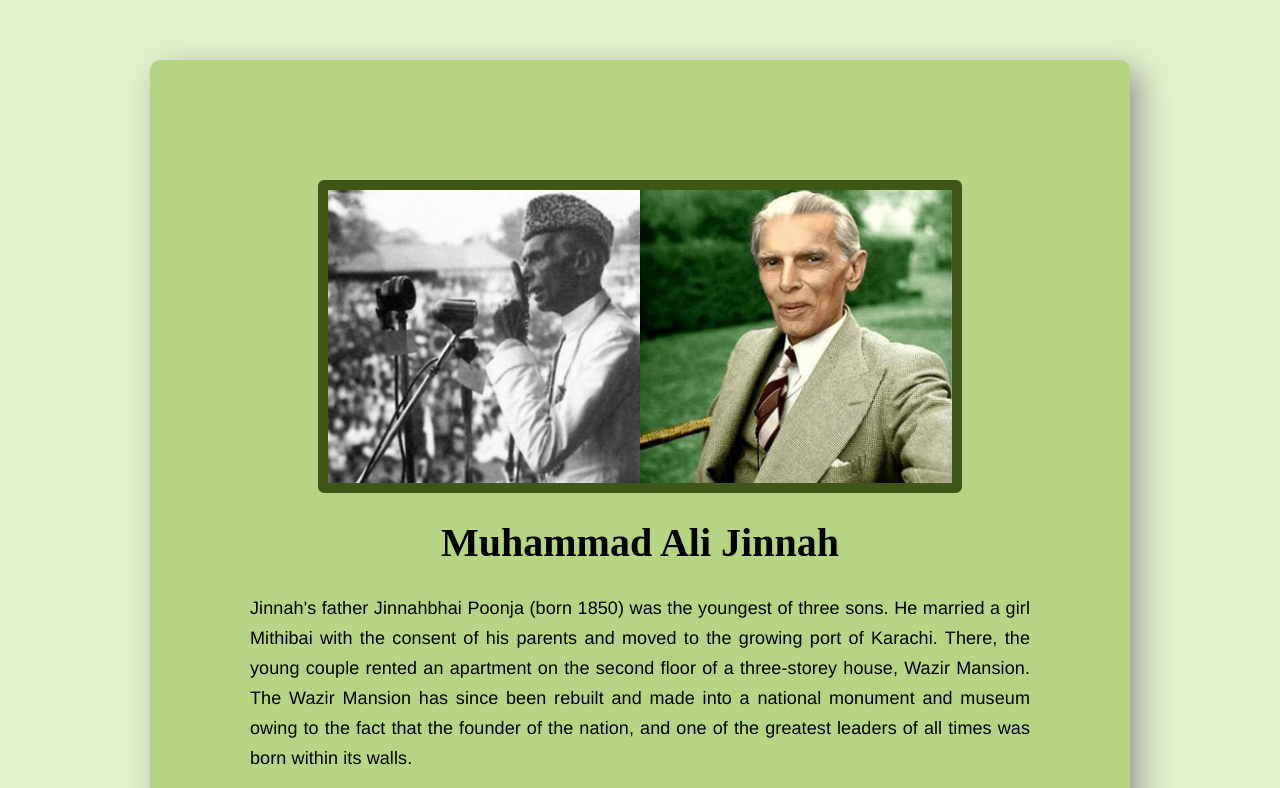
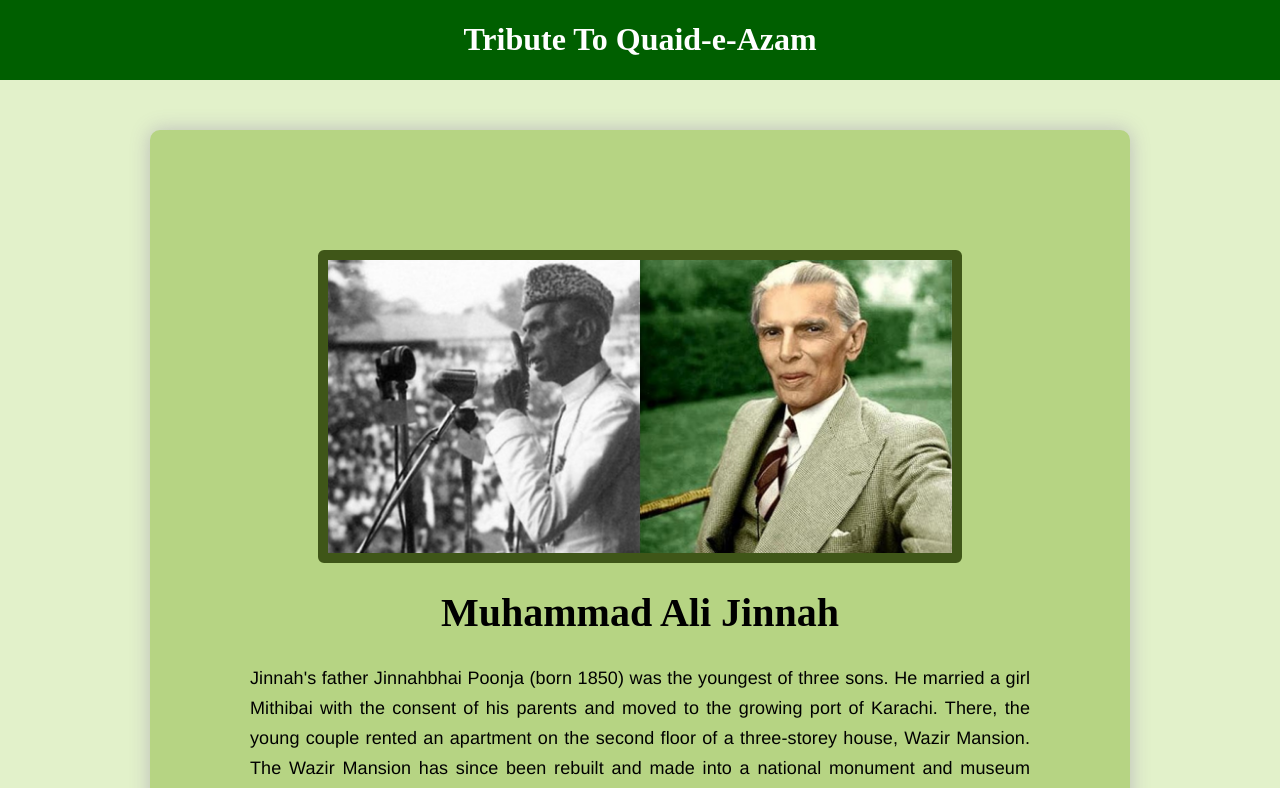
Before and after one commit to thestackcoder/tributepage, a plain HTML site: page index.html in a window 1280 px wide. Shown: the top 788 px of the page. Drawn offline with Linux system fonts and the light colour scheme.

Commit message:
Created navbar

```diff
--- a/index.html
+++ b/index.html
@@ -9,6 +9,11 @@
     <link rel="stylesheet" href="style.css">
 </head>
 <body>
+
+    <div class="navbar">
+        <h1>Tribute To Quaid-e-Azam</h1>
+    </div>
+
     <div id="main">
         <img id="banner" src="images/jinnah.jpg" alt="jinnah">
 
--- a/style.css
+++ b/style.css
@@ -1,14 +1,28 @@
 body {
 	margin: 60px 150px;
 	background-color: #e2f1ca;
+}
+
+.navbar {
+	width: 100%;
+	height: 80px;
+	background: rgb(0, 95, 0);
+	position: fixed;
+	top: 0;
+	left: 0;
+	color: #fff;
+	text-align: center;
 }
 
 #main {
 	background: #b6d483;
 	padding: 120px 100px;
 	border-radius: 10px;
-	box-shadow: 10px 10px 30px #999999;
+	-moz-box-shadow: 0 0 20px #bbb;
+	-webkit-box-shadow: 0 0 20px #bbb;
+	box-shadow: 0 0 20px #bbb;
 	overflow: auto;
+	margin-top: 130px;
 }
 
 #banner {
```
